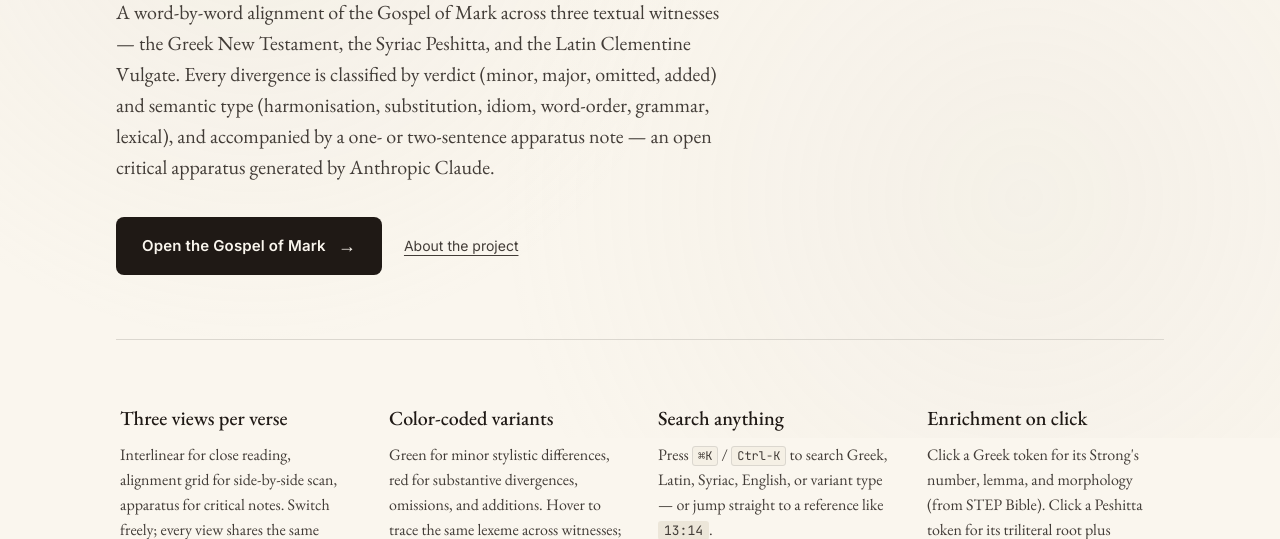
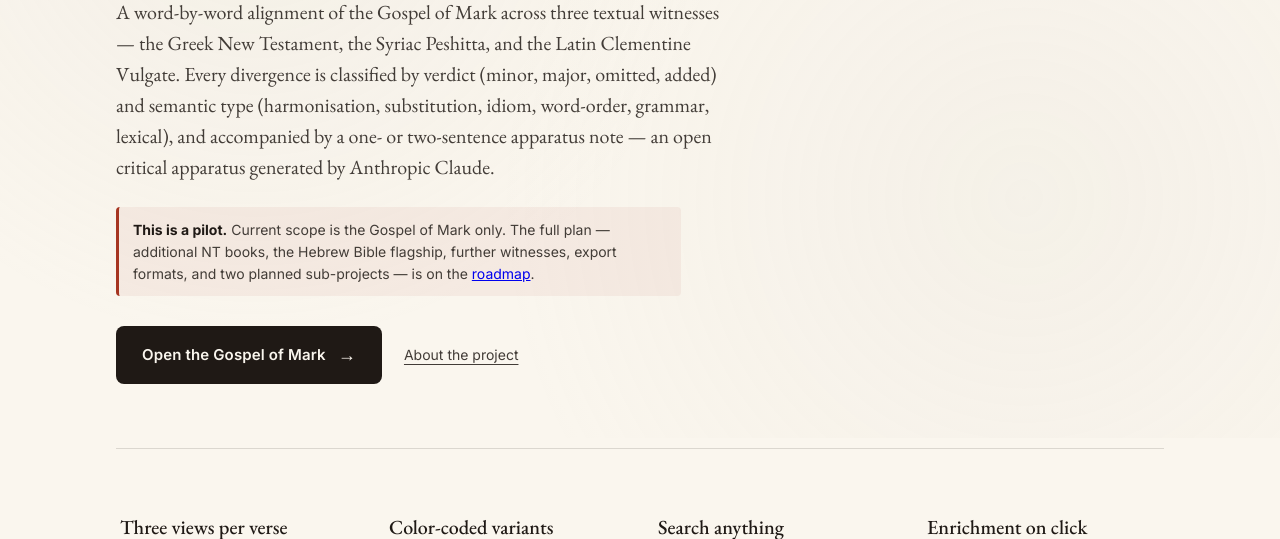
Before and after one commit to Jossifresben/translation-alignment, a Flask app: page / in a window 1280 px wide. Shown: the part 362-901 px from the top of the page. Run offline with Flask 3, Linux system fonts and the light colour scheme; some libraries are stand-ins or nearby versions.

Commit message:
feat(home): add pilot callout linking to roadmap on /about
Mirrors the styling of the About page pilot note: left rubric rule,
soft accent tint, Inter sans to stand out from the Garamond lede.

Co-Authored-By: Claude Opus 4.7 (1M context) <noreply@anthropic.com>

```diff
--- a/static/css/styles.css
+++ b/static/css/styles.css
@@ -1404,8 +1404,21 @@ body.dark::before {
   line-height: 1.55;
   color: var(--ink-2);
   max-width: 64ch;
-  margin: 0 0 34px;
-}
+  margin: 0 0 24px;
+}
+.home-pilot-note {
+  font-family: 'Inter', sans-serif;
+  font-size: 14px;
+  line-height: 1.55;
+  color: var(--ink-2);
+  background: var(--surface-2, rgba(166, 53, 33, 0.06));
+  border-left: 3px solid var(--accent, #a63521);
+  padding: 12px 14px;
+  border-radius: 4px;
+  max-width: 64ch;
+  margin: 0 0 30px;
+}
+.home-pilot-note strong { color: var(--ink); }
 .home-actions {
   display: flex;
   align-items: center;
--- a/templates/home.html
+++ b/templates/home.html
@@ -18,6 +18,14 @@
       substitution, idiom, word-order, grammar, lexical), and accompanied
       by a one- or two-sentence apparatus note — an open critical
       apparatus generated by Anthropic Claude.
+    </p>
+
+    <p class="home-pilot-note">
+      <strong>This is a pilot.</strong> Current scope is the Gospel of
+      Mark only. The full plan — additional NT books, the Hebrew Bible
+      flagship, further witnesses, export formats, and two planned
+      sub-projects — is on the
+      <a href="{{ url_for('about') }}#roadmap-section">roadmap</a>.
     </p>
 
     <div class="home-actions">
```
